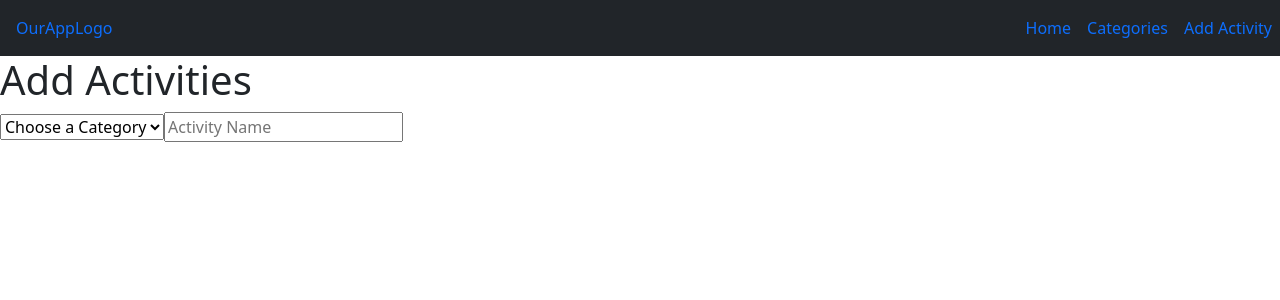
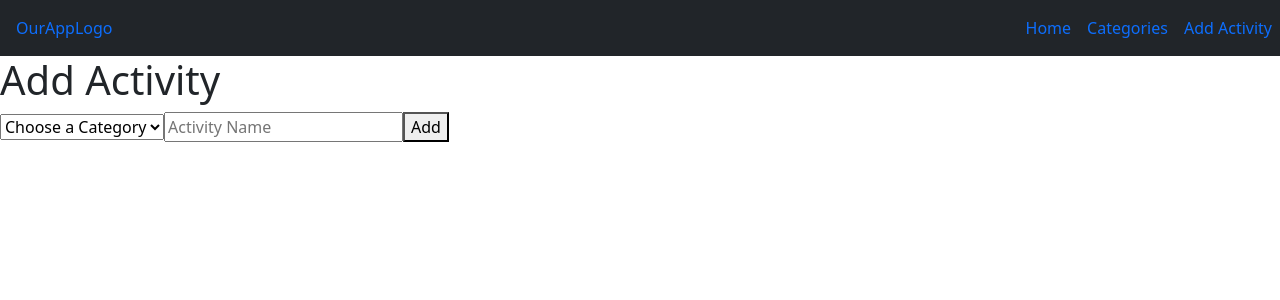
Before and after one commit to Tejada-Joyce/productivity-tracker, a React (Create React App) app: page /addActivities in a window 1280 px wide. Shown: the top 300 px of the page. Built offline with nearby package versions, Linux system fonts and the light colour scheme.

Commit message:
added date time picker

```diff
--- a/package.json
+++ b/package.json
@@ -3,6 +3,11 @@
   "version": "0.1.0",
   "private": true,
   "dependencies": {
+    "@date-io/moment": "^2.11.0",
+    "@emotion/react": "^11.7.1",
+    "@emotion/styled": "^11.6.0",
+    "@mui/lab": "^5.0.0-alpha.64",
+    "@mui/material": "^5.2.8",
     "@testing-library/jest-dom": "^5.16.1",
     "@testing-library/react": "^12.1.2",
     "@testing-library/user-event": "^13.5.0",
--- a/src/components/AddActivity/AddActivity.js
+++ b/src/components/AddActivity/AddActivity.js
@@ -1,11 +1,17 @@
 import categories from "../../data/categories.json";
 import CategoriesList from "./CategoriesList";
+import TimeItem from "./TimeItem";
 const AddActivities = () => {
   return (
     <div>
-      <h1>Add Activities</h1>
-      <CategoriesList categories={categories} />
-      <input placeholder="Activity Name" />
+      <h1>Add Activity</h1>
+      <form>
+        <CategoriesList categories={categories} />
+        <input placeholder="Activity Name" />
+        <TimeItem label="Start Date/Time" />
+        <TimeItem label="End Date/Time" />
+        <button type="submit">Add</button>
+      </form>
     </div>
   );
 };
--- a/src/components/AddActivity/TimeItem.js
+++ b/src/components/AddActivity/TimeItem.js
@@ -1,5 +1,24 @@
-const TimeItem = () => {
-  return <div></div>;
+import DateTimePicker from "@mui/lab/DateTimePicker";
+import TextField from "@mui/material/TextField";
+import DateAdapter from "@mui/lab/AdapterMoment";
+import LocalizationProvider from "@mui/lab/LocalizationProvider";
+import { useState } from "react";
+
+const TimeItem = ({ label }) => {
+  const [value, setValue] = useState(new Date());
+  return (
+    <LocalizationProvider dateAdapter={DateAdapter}>
+      <DateTimePicker
+        disableFuture
+        renderInput={(props) => <TextField {...props} />}
+        label={label}
+        value={value}
+        onChange={(newValue) => {
+          setValue(newValue);
+        }}
+      />
+    </LocalizationProvider>
+  );
 };
 
 export default TimeItem;
```
Also changed, not shown: 1 other file (tests, documents, lock files or other folders).
